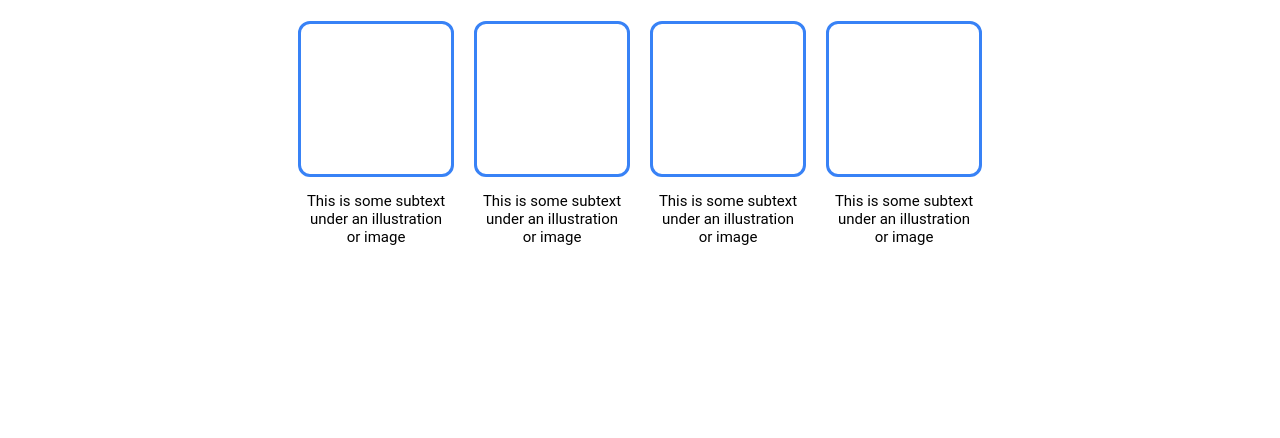
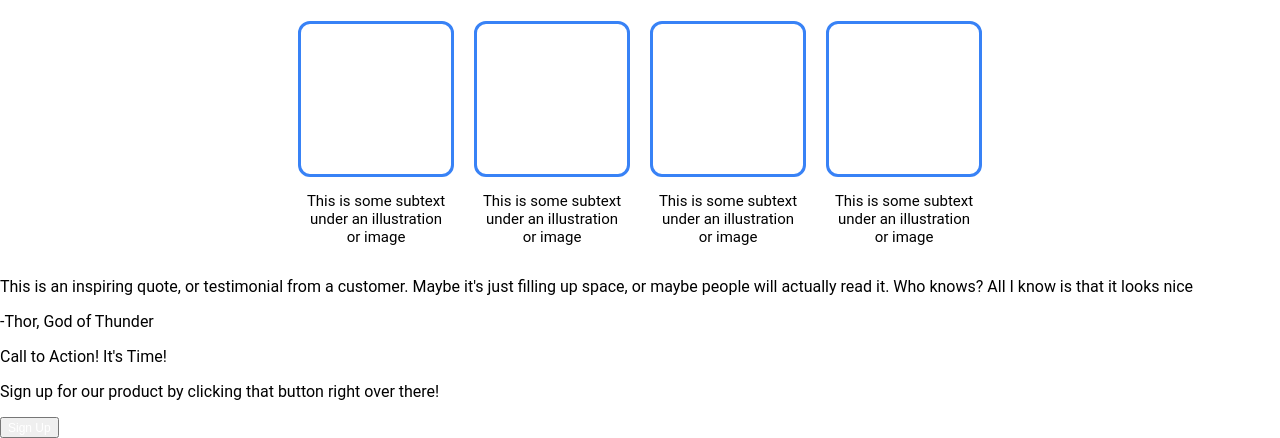
Before and after one commit to parthiv-2006/Landing-Page, a plain HTML site: page index.html in a window 1280 px wide. Shown: the part 507-945 px from the top of the page. Before the commit the page ends 800 px from the top, so only its background shows below. Drawn offline with Linux system fonts and the light colour scheme.

Commit message:
added inspirational quote section and html for call to action section

```diff
--- a/index.html
+++ b/index.html
@@ -50,6 +50,18 @@
     </div>
 
     <div class="inspirational-quote">
+        <p class="quote">This is an inspiring quote, or testimonial from a customer. Maybe it's just filling up space, or maybe people will actually read it. Who knows? All I know is that it looks nice</p>
+        <p>-Thor, God of Thunder</p>
+    </div>
+
+    <div class="call-to-action">
+        <div class="blue-box">
+            <div class="text">
+                <p>Call to Action! It's Time!</p>
+                <p>Sign up for our product by clicking that button right over there!</p>
+            </div>
+            <button><a href="">Sign Up</a></button>
+        </div>
 
     </div>
 
```
